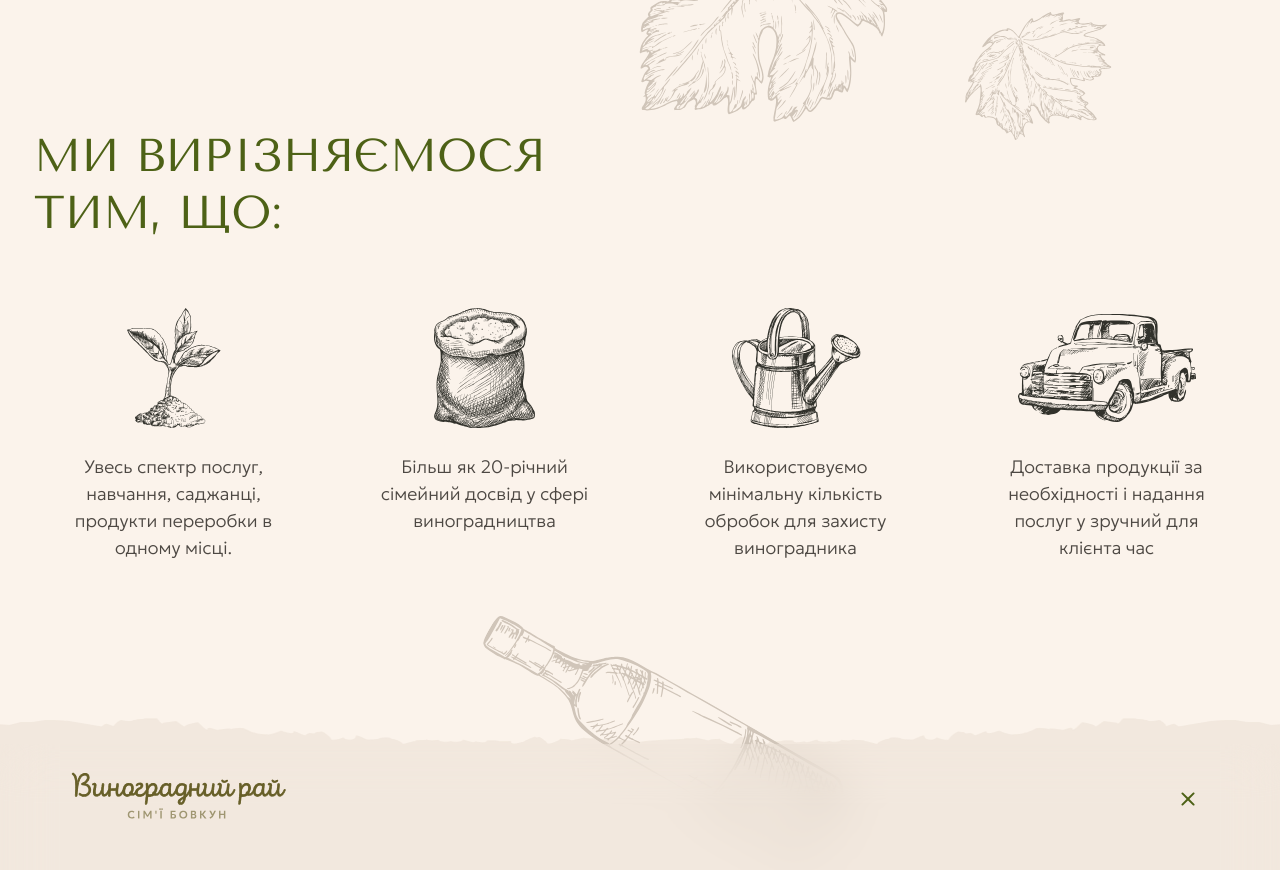
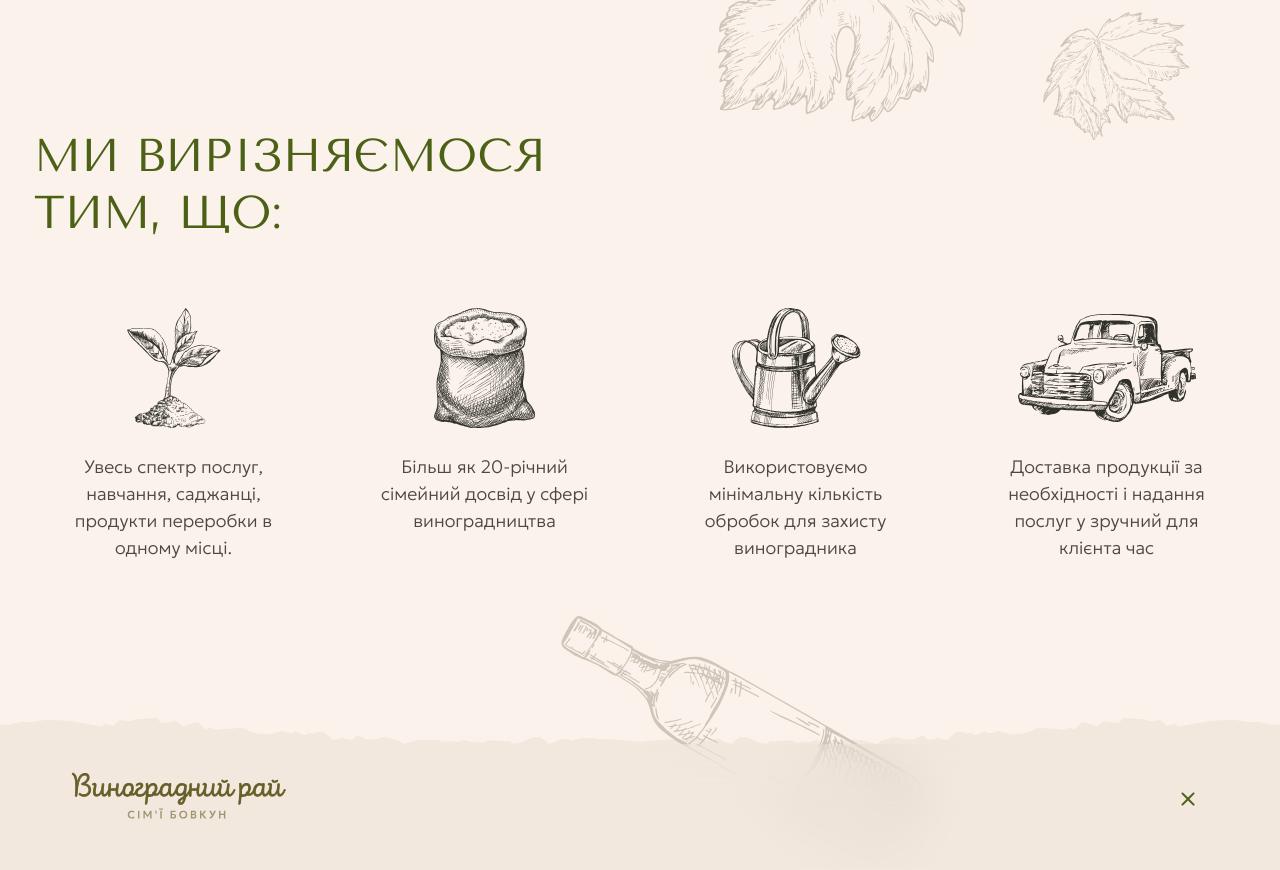
Before and after one commit to SoftRyzen-internship/grape_paradise, a Next.js app: page / in a window 1280 px wide. Shown: the part 1900-2770 px from the top of the page. Built offline with nearby package versions, Linux system fonts and the light colour scheme.

Commit message:
added style for icons

```diff
--- a/src/sections/Advantages/Advantages.module.css
+++ b/src/sections/Advantages/Advantages.module.css
@@ -37,8 +37,8 @@
 	.leaf::before {
 		content: '';
 		position: absolute;
-		top: -43px;
-		right: 392px;
+		top: -226px;
+		right: 314px;
 		width: 258px;
 		height: 220px;
 		display: inline-block;
@@ -49,8 +49,8 @@
 	.leaf::after {
 		content: '';
 		position: absolute;
-		top: 67px;
-		right: 168px;
+		top: -116px;
+		right: 90px;
 		width: 147px;
 		height: 128px;
 		display: inline-block;
@@ -61,8 +61,8 @@
 	.bottle::after {
 		content: '';
 		position: absolute;
-		bottom: -120px;
-		right: 425px;
+		bottom: -303px;
+		right: 313px;
 		width: 387px;
 		height: 275px;
 		display: inline-block;
--- a/src/sections/Advantages/Advantages.tsx
+++ b/src/sections/Advantages/Advantages.tsx
@@ -11,9 +11,9 @@ import s from './Advantages.module.css';
 export const Advantages: FC = () => (
 	<Section
 		sectionStyles={`relative py-[60px] md:py-20 lg:py-[183px] ${s.advantages_bg}`}
-		containerStyles={`${s.leaf}`}
+		containerStyles={`relative ${s.leaf}`}
 	>
-		<div className={`${s.bottle}`}>
+		<div className={`relative ${s.bottle}`}>
 			<Title styles='mb-6 w-[255px] md:w-[350px] md:mb-10 lg:w-[590px] lg:mb-16'>
 				{advantagesData.title}
 			</Title>
```
